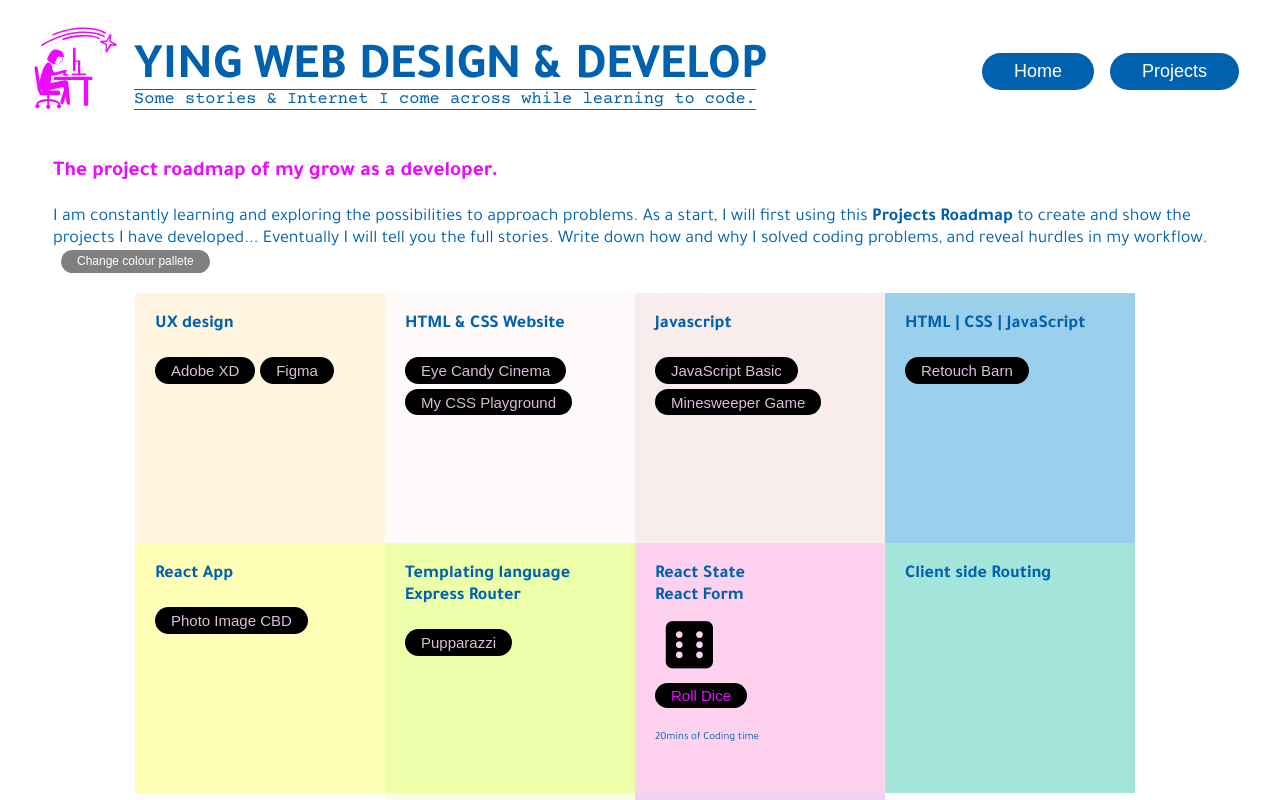
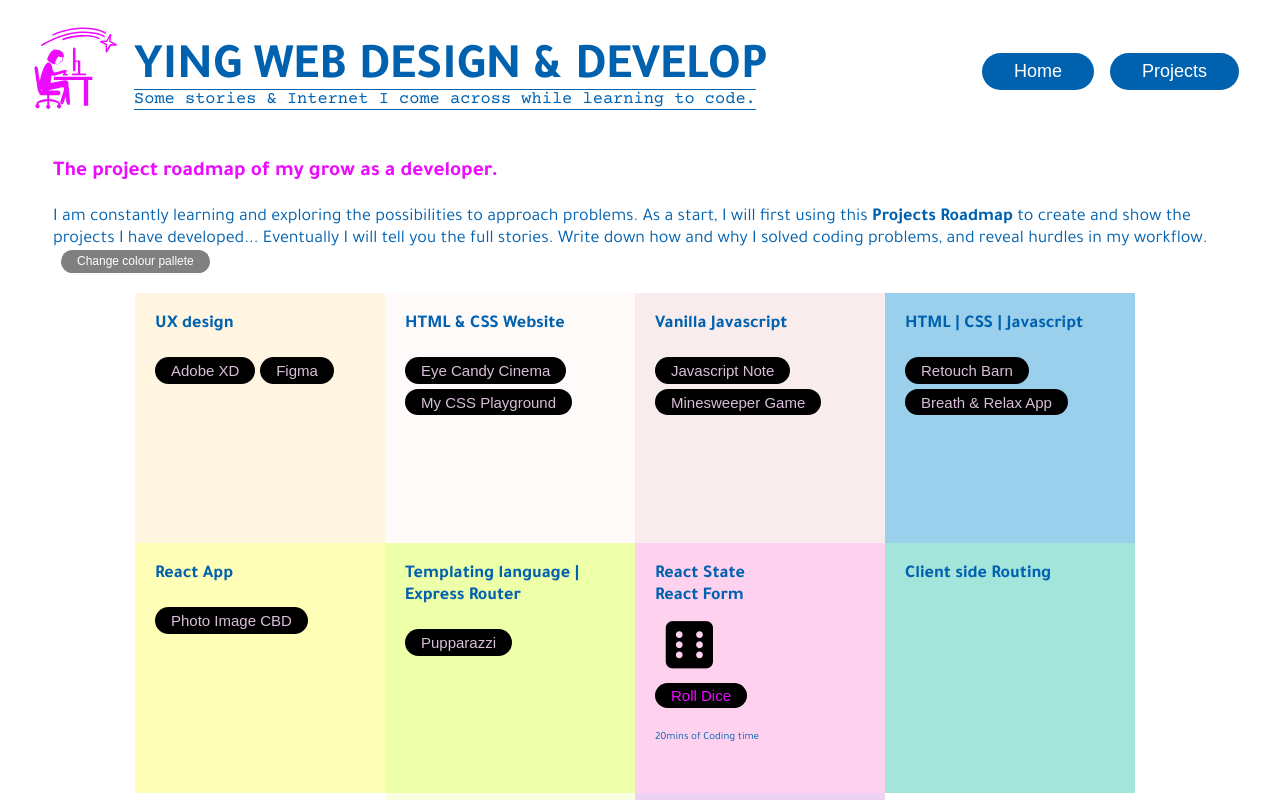
Before and after one commit to YingCG/dev-journal, a React (Create React App) app: page /projects in a window 1280 px wide. Shown: the top 800 px of the page. Built offline with nearby package versions, Linux system fonts and the light colour scheme; a web font is replaced by a local one.

Commit message:
color onclick indidual or group color changing with state

```diff
--- a/src/components/SquareList.jsx
+++ b/src/components/SquareList.jsx
@@ -8,7 +8,7 @@ import projects from '../data/projectroadmap';
 function SquareList () {
   const pallete = ['#E4EFE7','#D6E5FA', '#D4E2D4','#D9D7F1','#F3F1F5', '#7EB5A6', '#CEE5D0','#EDF6E5', '#F0D9FF','#F4F9F9','#D3DEDC', '#E4D8DC', '#FEFBF3','#93B5C6', '#F7F2E7', '#C9CCD5', '#FFFDDE', '#F0ECE3','#CDF2CA', '#FFEFEF','#FCF9EA','#BADFDB', '#F8A978','#FFC5A1','#F3F8FF', '#DEECFF', '#C6CFFF', '#E8D3FF'];
   const morningPallete = [ '#FFF5E1','#FFFAFA', '#F9ECEC','#9AD0EC','#FFFEB7','#EDFFA9','#FED1EF','#A3E4DB','#FBFFE2','#EDD2F3']
-  const afternoonPallete = ['#88E0EF','#FFA1C9','#FFE162','#FDA65D','#FFE194','#F2FFE9','#CDF2CA','#FFFDE8','#FFF7AE','#FDFFBC','#F5C6AA']
+  const afternoonPallete = ['#88E0EF','#FFADAD','#FFE162','#EFEFEF','#FFB085','#F2FFE9','#CDF2CA','#FFFDE8','#E6DDC6','#FDFFBC','#F5C6AA']
   const eveningPallete = ['#A3DDCB', '#FFE3DE', '#66BFBF','#DBE6FD','#77ACF1','#E1F5F2','#B4AEE8','#F3F1F5','#F0D9FF','#BEAEE2','#D3D5FD']
 
   const [colors, setColors] = useState(getColorFromPalette())
@@ -44,40 +44,6 @@ function SquareList () {
           projects.map((info, index) => <Square key={index} color={colors[index]} info={info} />)
         }
 
-        {/* <div className='square' style={{backgroundColor: colors[1]}}>
-          HTML &amp; CSS Website  <br/><br/>
-          <button className='btn'><a href='https://yingcg.github.io/EyeCandyCinema/' target='blank'>Eye Candy Cinema</a></button>
-          <button className='btn'><Link to='/projects/css' >My CSS Playground</Link></button>
-
-        </div> */}
-
-        <div className='square' style={{backgroundColor: colors[2]}}>
-          Javascript <br/><br/>
-          <button className='btn'><a href='https://yingcg.github.io/blog/js-fundamentals.html' target='blank'>JavaScript Basic</a></button>
-          <button className='btn'><a href='https://yingcg.github.io/minesweeper/' target='blank'>Minesweeper Game</a></button>
-        </div>
-
-        <div className='square' style={{backgroundColor: colors[3]}}>
-          HTML | CSS | JavaScript<br/><br/>
-          <button className='btn'><a href='https://yingcg.github.io/retouchbarn/' target='blank'>Retouch Barn</a></button>
-        </div>
-
-        <div className='square' style={{backgroundColor: colors[4]}}>
-          React App <br/><br/>
-          {/* <p>This is a web app that I build base on user experience research.</p> */}
-          <button className='btn'><a href='http://photoimagecbd.herokuapp.com' target='blank'>Photo Image CBD</a></button><br/>
-          {/* <button className='btn'><Link to='/projects/photoimage' >About the project</Link></button> */}
-          <br/>
-          {/*
-          <button className='btn'><a href='http://photoimagecbd.herokuapp.com' target='blank'>Vending Machine</a></button><br/> */}
-        </div>
-
-        <div className='square' style={{backgroundColor: colors[5]}}>
-          Templating language<br/>
-          Express Router<br/>
-          <br/>
-          <button className='btn'><a href='https://pupparazi-ying.herokuapp.com/puppies' target='blank'>Pupparazzi</a></button>
-        </div>
 
         <div className='square' style={{backgroundColor: colors[6]}}>
           React State <br/>
--- a/src/data/projectroadmap.js
+++ b/src/data/projectroadmap.js
@@ -25,6 +25,50 @@ const projects = [
           url: "/projects/css",
           route: true
         }],
+      },
+      {
+        id: 'square3',
+        title: "Vanilla Javascript",
+        description: null,
+        links: [{
+          title: "Javascript Note",
+          url: "https://yingcg.github.io/blog/js-fundamentals.html"
+        },
+        {
+          title: "Minesweeper Game",
+          url: "https://yingcg.github.io/minesweeper/",
+        }],
+      },
+      {
+        id: 'square4',
+        title: "HTML | CSS | Javascript",
+        description: null,
+        links: [{
+          title: "Retouch Barn",
+          url: "https://yingcg.github.io/retouchbarn/"
+        },{
+            title: "Breath & Relax App",
+            url: "/projects/breathe-exercise",
+            route: true
+        }]
+      },
+      {
+        id: 'square5',
+        title: "React App",
+        description: null,
+        links: [{
+          title: "Photo Image CBD",
+          url: "http://photoimagecbd.herokuapp.com"
+        }]
+      },
+      {
+        id: 'square6',
+        title: "Templating language | Express Router",
+        description: null,
+        links: [{
+          title: "Pupparazzi",
+          url: "https://pupparazi-ying.herokuapp.com/puppies"
+        }]
       }
 ]
 
```
Also changed, not shown: src/components/Breathe-exercise.js (added).
